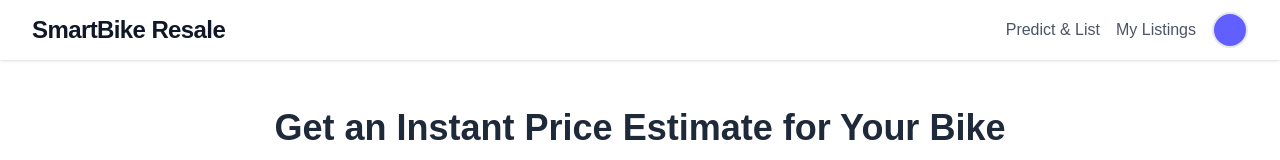
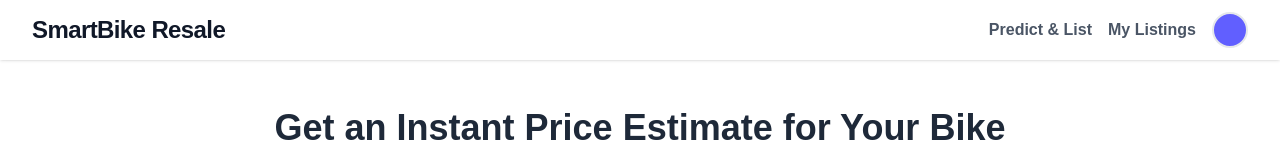
Before and after one commit to laxman3452/SmartBike-Resale, a Next.js app in the folder frontend/smartbikeresale/: page /price-prediction in a window 1280 px wide. Shown: the top 160 px of the page. Built offline with nearby package versions, Linux system fonts and the light colour scheme; sample sign-in values are in the browser's storage.

Commit message:
Update Header.js

```diff
--- a/frontend/smartbikeresale/src/components/Header.js
+++ b/frontend/smartbikeresale/src/components/Header.js
@@ -53,8 +53,8 @@ const Header = () => {
             <div className="relative gap-4 items-center flex" ref={dropdownRef}>
 
 
-              <Link href="/price-prediction" className="text-gray-600 hover:text-gray-900 font-medium">Predict & List</Link>
-              <Link href="/my-listings" className="text-gray-600 hover:text-gray-900 font-medium">My Listings</Link>
+              <Link href="/price-prediction" className="text-gray-600 hover:text-gray-900 font-bold">Predict & List</Link>
+              <Link href="/my-listings" className="text-gray-600 hover:text-gray-900 font-bold">My Listings</Link>
 
 
               <button onClick={() => setIsDropdownOpen(!isDropdownOpen)} className="flex items-center space-x-2 focus:outline-none">
```
